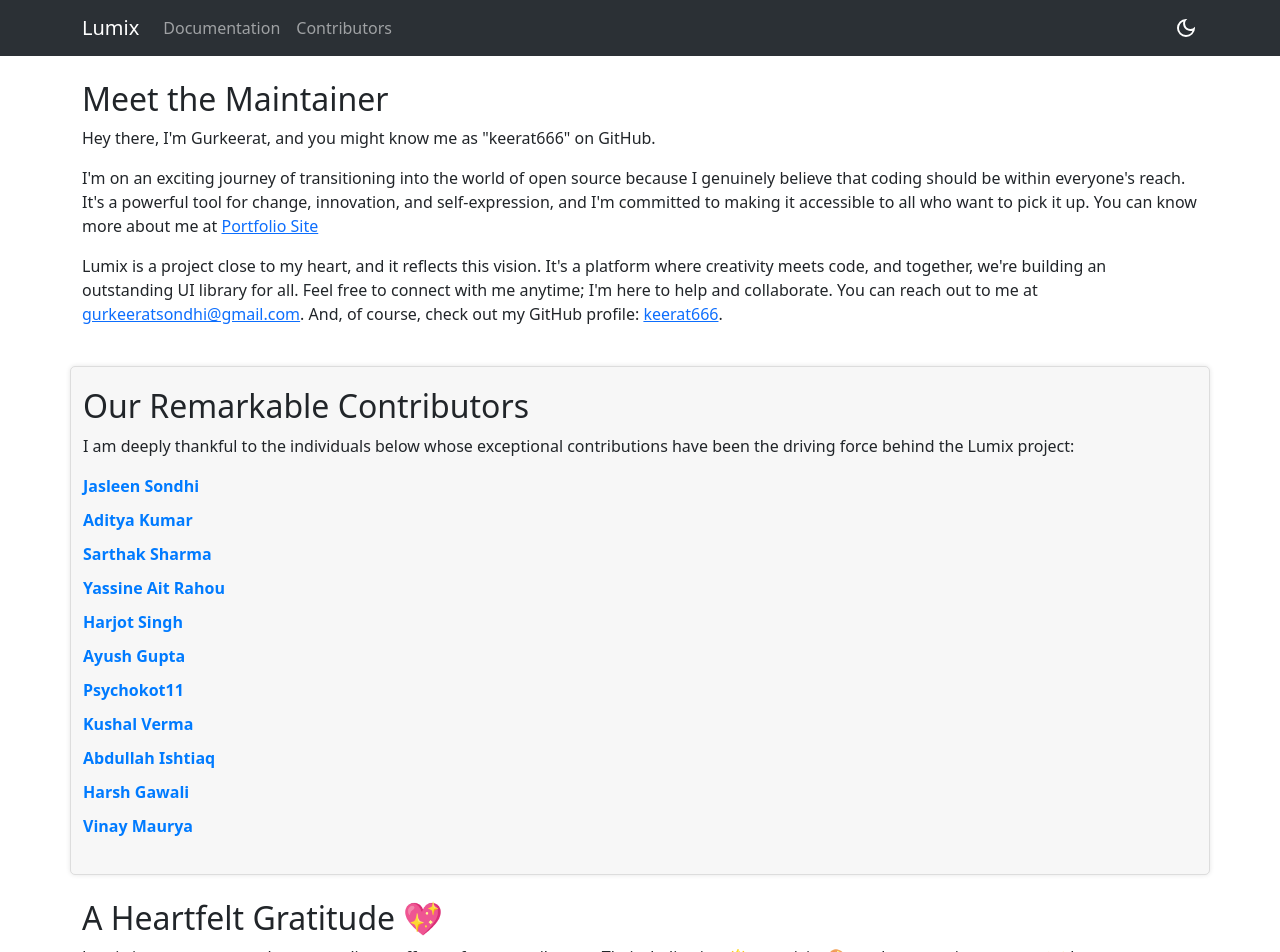
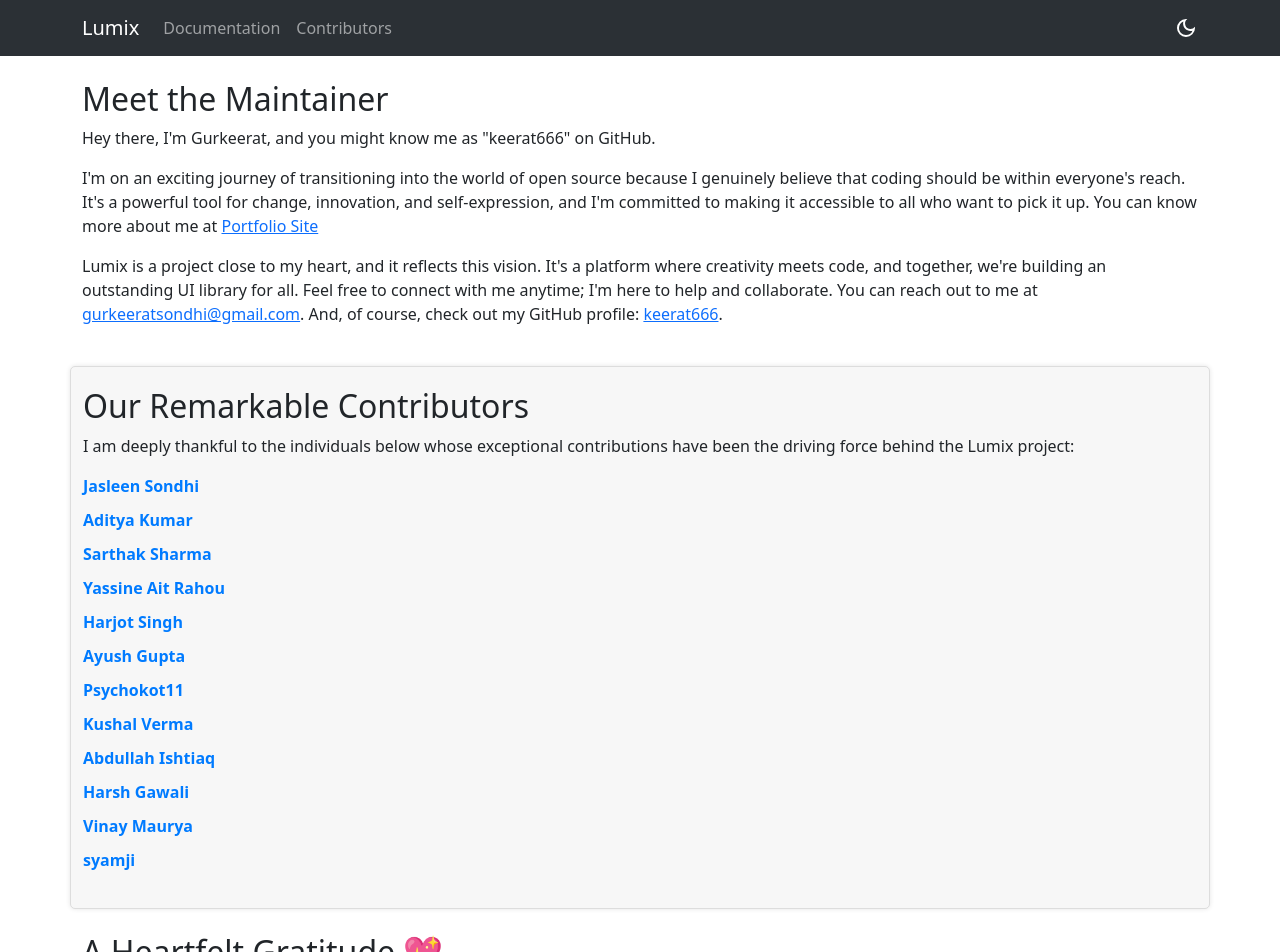
Before and after one commit to Keerat666/Lumix, a React (Create React App) app in the folder ui/lumix/: page /contributors in a window 1280 px wide. Shown: the top 952 px of the page. Built offline with nearby package versions, Linux system fonts and the light colour scheme.

Commit message:
added a new contributor

```diff
--- a/ui/lumix/src/pages/contributors/index.js
+++ b/ui/lumix/src/pages/contributors/index.js
@@ -17,8 +17,8 @@ const Contributors = () => {
     { name: "Kushal Verma", github: "https://github.com/vkushal28" },
     { name: "Abdullah Ishtiaq", github: "https://github.com/AbdullahIshtiaqq" },
     { name: "Harsh Gawali", github: "https://github.com/HarshGawali007" },
-    { name: "Vinay Maurya", github: "https://github.com/mauryavinay1407" }
-
+    { name: "Vinay Maurya", github: "https://github.com/mauryavinay1407" },
+    { name: "syamji", github: "https://github.com/syamjir" }
     // Add your name if you are raising your PR
   ];
 
```
